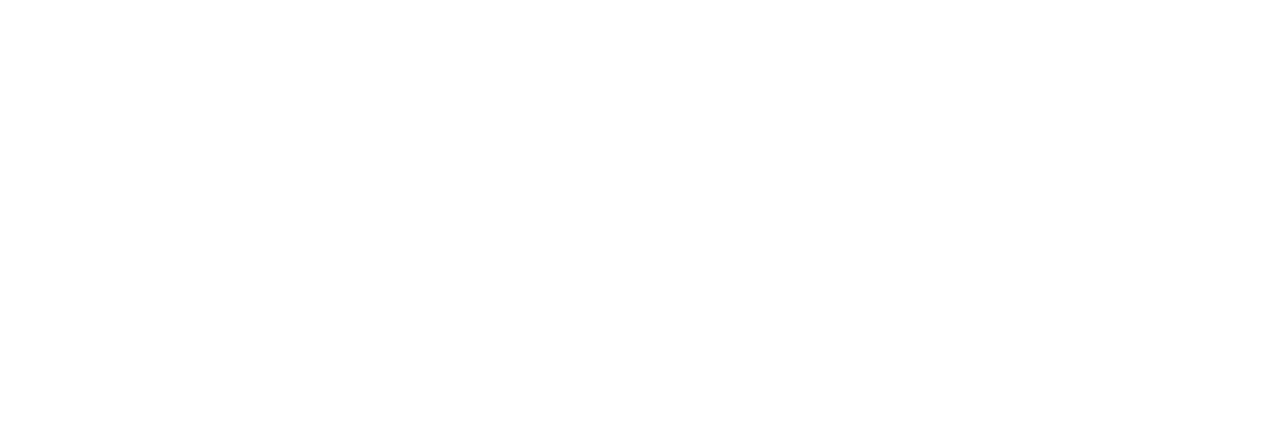
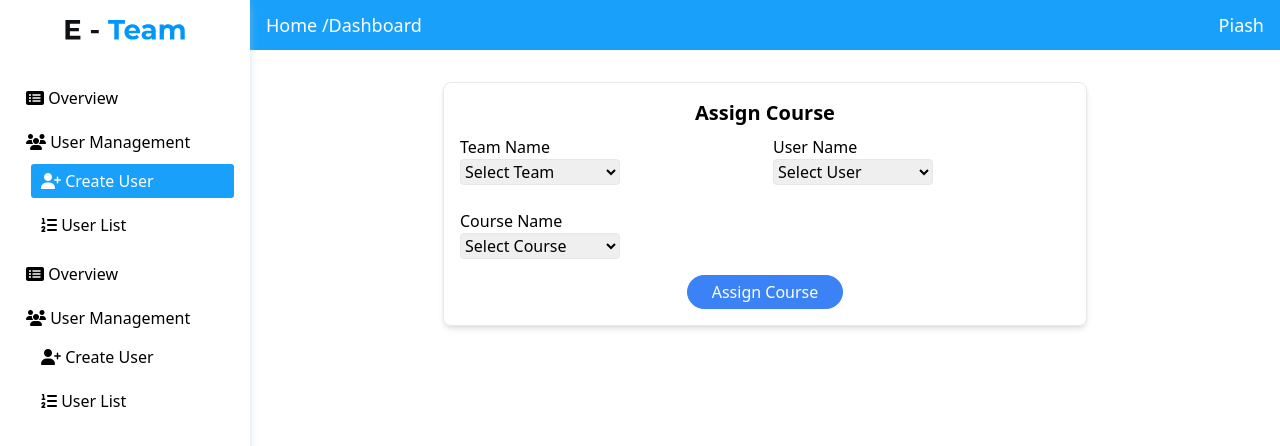
Before and after one commit to web-shoharab-pk/E-Team, a React (Create React App) app: page /assign-course in a window 1280 px wide. Shown: the top 446 px of the page. Built offline with nearby package versions, Linux system fonts and the light colour scheme.

Commit message:
Assign Course & All courses page designed

```diff
--- a/src/App.tsx
+++ b/src/App.tsx
@@ -15,6 +15,7 @@
 import AssignmentArea from "./components/AssignmentArea/AssignmentArea";
 import FeedBacks from "./components/FeedBacks/FeedBacks";
 import LeaderBoard from "./components/LeaderBoard/LeaderBoard";
+import AssignCourse from "./components/AssignCourse/AssignCourse";
 
 const App = () => {
   return (
@@ -36,6 +37,11 @@
         <Route path="/all-courses">
           <Dashboard>
             <AllCourses />
+          </Dashboard>
+        </Route>
+        <Route path="/assign-course">
+          <Dashboard>
+            <AssignCourse />
           </Dashboard>
         </Route>
         <Route path="/quiz">
--- a/src/components/AllCourses/AllCourses.jsx
+++ b/src/components/AllCourses/AllCourses.jsx
@@ -1,10 +1,21 @@
 import React from 'react';
+import './AllCourses.css';
+import thumbnail from '../../images/course-thumbnail.png';
+import Course from '../Course/Course';
 
 const AllCourses = () => {
     return (
-        <div>
-
-        </div>
+        <section className="all-courses">
+            <div className="w-full">
+                <h2 className="text-2xl text-center font-bold my-4">All Courses</h2>
+            </div>
+            <div className="flex flex-wrap">
+                <Course thumbnail={thumbnail}/>
+                <Course thumbnail={thumbnail}/>
+                <Course thumbnail={thumbnail}/>
+                <Course thumbnail={thumbnail}/>
+            </div>
+        </section>
     );
 };
 
--- /dev/null
+++ b/src/components/AssignCourse/AssignCourse.jsx
@@ -0,0 +1,45 @@
+import React from 'react';
+
+const AssignCourse = () => {
+    return (
+        <div className="assing-course m-4">
+            <div className="w-full lg:w-2/3 lg:m-auto border shadow-md px-2 py-4 rounded-lg">
+                <h2 className="text-xl text-center font-bold">Assign Course</h2>
+                <div className="flex flex-wrap">
+                    <div className="w-full md:w-1/2 p-2">
+                        <h3 className="text-md font-medium">Team Name</h3>
+                        <select className="w-40 border border-gray-200 rounded mb-2">
+                            <option value="dm">Select Team</option>
+                            <option value="dm">DM Team</option>
+                            <option value="dm">DM Team</option>
+                        </select>
+                    </div>
+
+                    <div className="w-full md:w-1/2 p-2">
+                        <h3 className="text-md font-medium">User Name</h3>
+                        <select className="w-40 border border-gray-200 rounded mb-2">
+                            <option value="dm">Select User</option>
+                            <option value="dm">Piash</option>
+                            <option value="dm">Dipu</option>
+                            <option value="dm">Masum</option>
+                        </select>
+                    </div>
+
+                    <div className="w-full md:w-1/2 p-2">
+                        <h3 className="text-md font-medium">Course Name</h3>
+                        <select className="w-40 border border-gray-200 rounded mb-2">
+                            <option value="dm">Select Course</option>
+                            <option value="dm">Web Design</option>
+                            <option value="dm">Spoken English</option>
+                        </select>
+                    </div>
+                    <div className="w-full text-center">
+                        <button className="text-md font-medium px-6 py-1 rounded-full bg-blue-500 hover:bg-white text-white hover:text-blue-500 border border-blue-500 ">Assign Course</button>
+                    </div>
+                </div>
+            </div>
+        </div>
+    );
+};
+
+export default AssignCourse;
--- /dev/null
+++ b/src/components/Course/Course.jsx
@@ -0,0 +1,23 @@
+import React from 'react';
+import { Link } from "react-router-dom";
+
+const Course = ({thumbnail}) => {
+    return (
+        <div className="w-full md:w-1/2  lg:w-1/2">
+            <div className="m-2 p-2 rounded-md bg-white border shadow-md  lg:flex">
+                <div className="thumbnail text-center p-3 md:w-full lg:w-1/3">
+                    <img src={thumbnail} alt="" className="w-full" />
+                </div>
+                <div className="p-1 lg:w-2/3">
+                    <h2 className="font-medium text-lg">Web Design and Development</h2>
+                    <p>Jhankar Mahbub</p>
+                    <Link to="/assign-course" className="m-1 px-5 py-1 rounded-full border border-blue-500 bg-blue-500 hover:bg-white text-white hover:text-blue-500 font-medium ">Assign</Link>
+                    <button className="m-1 px-5 py-1 rounded-full border border-blue-500 bg-blue-500 hover:bg-white text-white hover:text-blue-500 font-medium ">Edit</button>
+                    <button className="m-1 px-5 py-1 rounded-full border border-blue-500 bg-blue-500 hover:bg-white text-white hover:text-blue-500 font-medium ">Continue as user</button>
+                </div>
+            </div>
+        </div>
+    );
+};
+
+export default Course;
```
Also changed, not shown: src/components/AllCourses/AllCourses.css (added), src/images/course-thumbnail.png (added).
